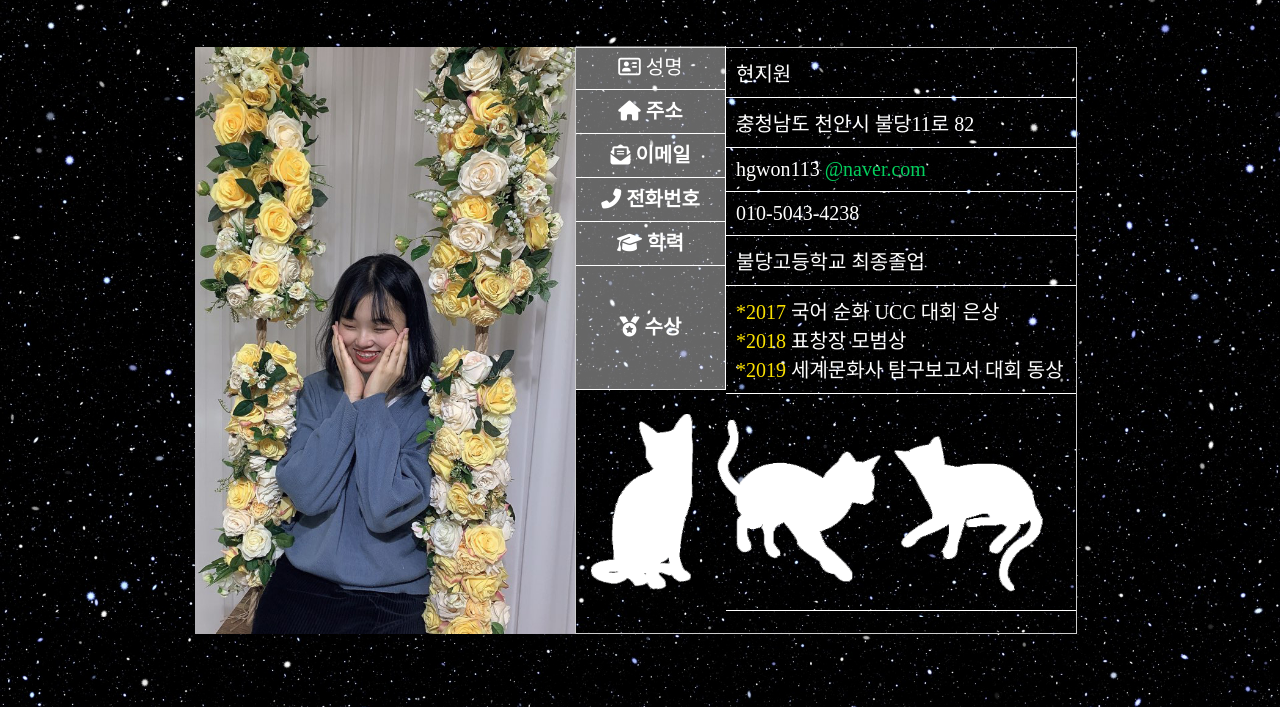
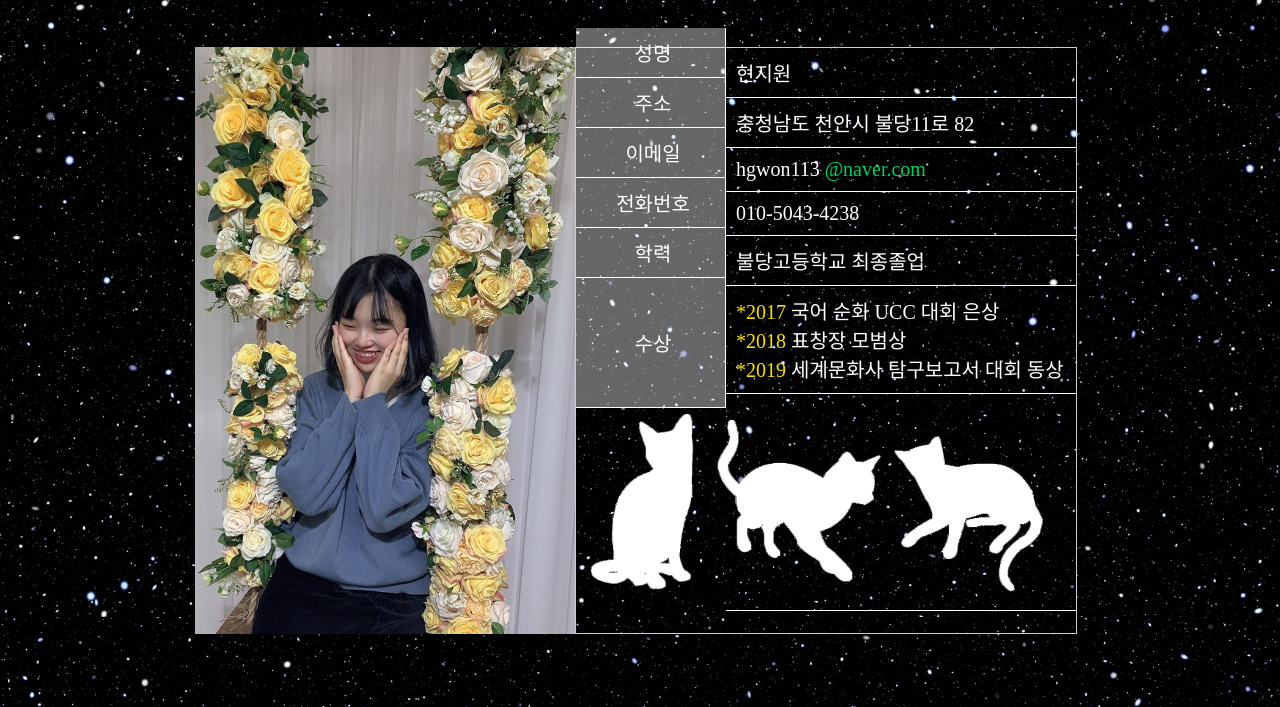
Before and after one commit to hgwon/portfolio, a plain HTML site: page index.html in a window 1280 px wide. Shown: the part 983-1690 px from the top of the page. Drawn offline with Linux system fonts and the light colour scheme.

Commit message:
Add files via upload

```diff
--- a/index.html
+++ b/index.html
@@ -38,13 +38,13 @@
             <div class="sec_2_img"><img src="img/My_picture.jpg" alt="" width="380"></div>
              <div id="sec2_2">
             <div class="sec2_ikon">
-             <ul>s
-               <li><i class="far fa-address-card"><span>성명</span></i></li>
-               <li><i class="fas fa-home"><span>주소</span></i></li>
-               <li><i class="fas fa-envelope-open-text"><span>이메일</span></i></li>
-               <li><i class="fas fa-phone-alt"><span>전화번호</span></i></li>
-               <li><i class="fas fa-graduation-cap"><span>학력</span></i></li>
-               <li><i class="fas fa-medal"><span>수상</span></i></li>
+             <ul>
+               <li><span>성명</span></li>
+               <li><span>주소</span></li>
+               <li><span>이메일</span></li>
+               <li><span>전화번호</span></li>
+               <li><span>학력</span></li>
+               <li><span>수상</span></li>
             </ul>
          </div>
          <div class="sec2_txt">
```
